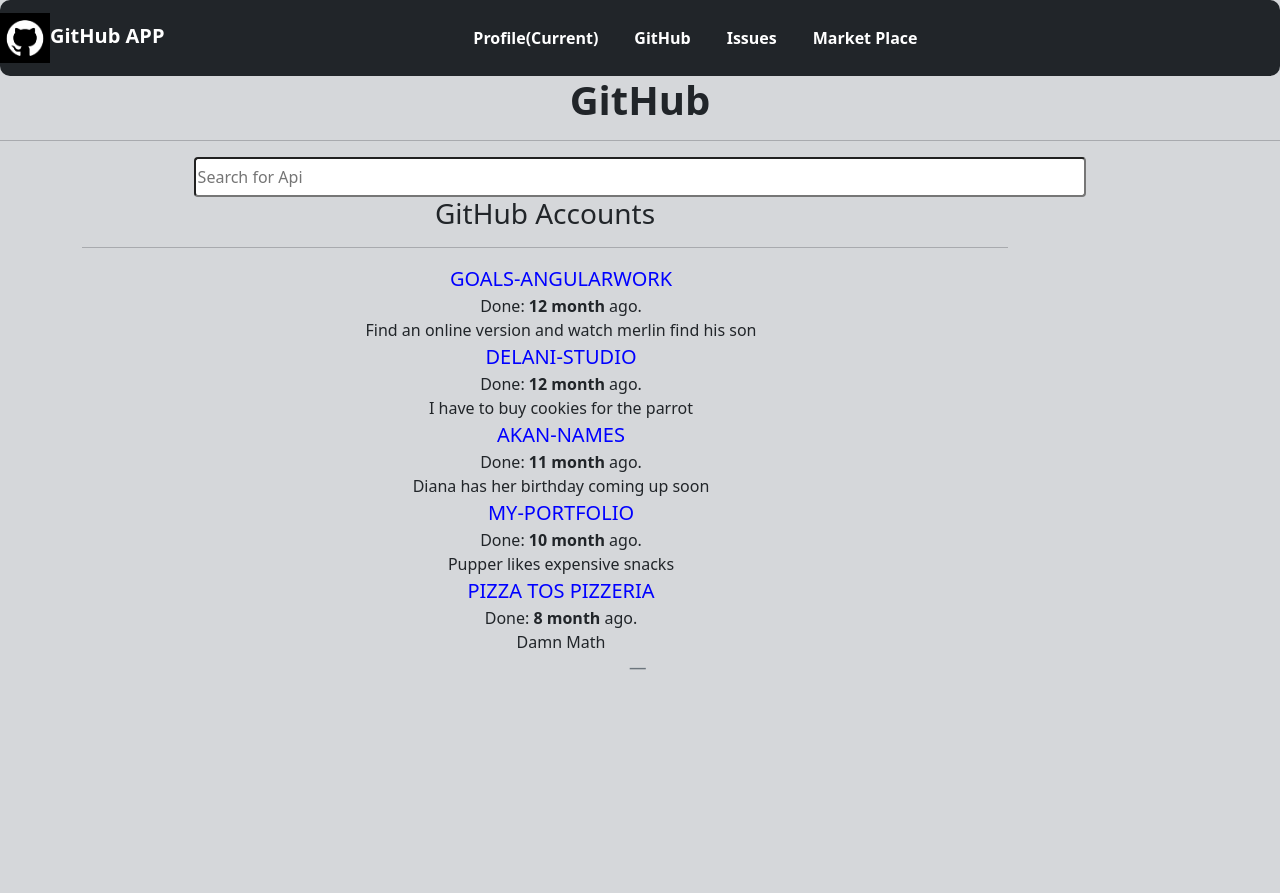
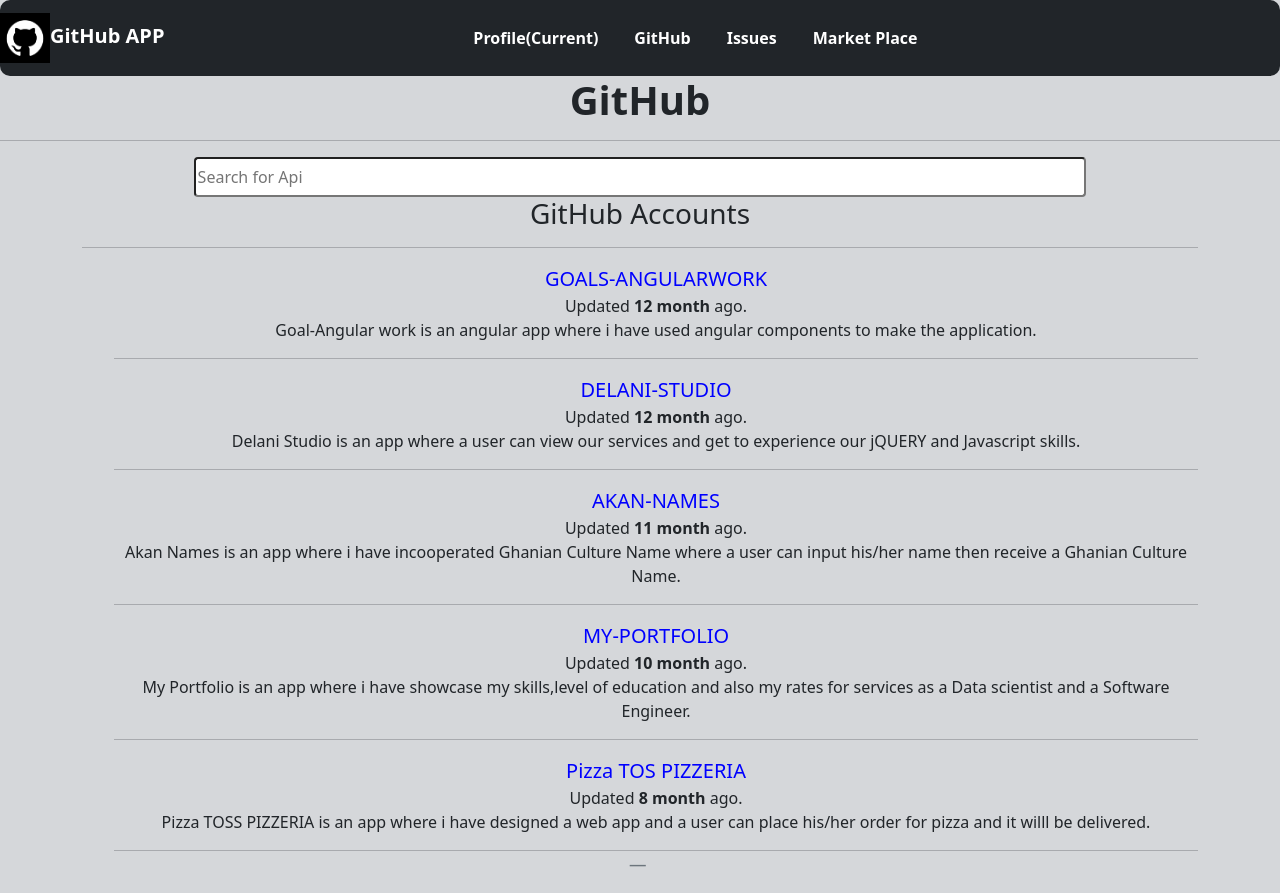
Before and after one commit to SayiaFelix/GitHub-API, an Angular app in the folder GitHub-API/: page /github in a window 1280 px wide. Before the commit the page ends 800 px from the top, so only its background shows below. Built offline with nearby package versions, Linux system fonts and the light colour scheme.

Commit message:
Styling my github component

```diff
--- a/GitHub-API/src/app/github/github.component.html
+++ b/GitHub-API/src/app/github/github.component.html
@@ -8,18 +8,18 @@
 
 <div class="container">
     <div class="row">
-        <div class="col-10">
+        <div class="col-12">
             <h3 class="text-center">GitHub Accounts </h3>
             <hr>
             <ul>
-                <div class="text-center" *ngFor='let git of github;let i = index'>
+                <div class="text-center" *ngFor='let git of github'>
                     <span id="name" appHighlight>{{git.login}}</span> <br>
-                    <span> Done: <strong>{{git.date|dateCount}}</strong> ago.</span> <br>
+                    <span> Updated <strong>{{git.date|dateCount}}</strong> ago.</span> <br>
                     <span id="description">{{git.url}}</span>
-
+                    <hr>
                 </div>
             </ul>
-            <p *ngIf='github.length > 5'>You have too many Repositories</p>
+            <p *ngIf=' github.length> 5'>You have too many Repositories</p>
         </div>
     </div>
 </div>
--- a/GitHub-API/src/app/github/github.component.ts
+++ b/GitHub-API/src/app/github/github.component.ts
@@ -16,11 +16,11 @@
   // repositories:Repositories[]| undefined;
 
   github:Repositories [] = [
-    new Repositories(1, 'GOALS-ANGULARWORK', 'Find an online version and watch merlin find his son',new Date(2021,3,14)),
-    new Repositories(2,'DELANI-STUDIO','I have to buy cookies for the parrot',new Date(2021,3,14)),
-    new Repositories(3,'AKAN-NAMES','Diana has her birthday coming up soon',new Date(2021,4,14)),
-    new Repositories(4,'MY-PORTFOLIO','Pupper likes expensive snacks',new Date(2021,5,14)),
-    new Repositories(5,'PIZZA TOS PIZZERIA','Damn Math',new Date(2021,7,14)),
+    new Repositories(1, 'GOALS-ANGULARWORK', 'Goal-Angular work is an angular app where i have used angular components to make the application.',new Date(2021,3,14)),
+    new Repositories(2,'DELANI-STUDIO','Delani Studio is an app where a user can view our services and get to experience our jQUERY and Javascript skills.',new Date(2021,3,14)),
+    new Repositories(3,'AKAN-NAMES','Akan Names is an app where i have incooperated Ghanian Culture Name where a user can input his/her name then receive a Ghanian Culture Name.',new Date(2021,4,14)),
+    new Repositories(4,'MY-PORTFOLIO','My Portfolio is an app where i have showcase my skills,level of education and also my rates for services as a Data scientist and a Software Engineer.',new Date(2021,5,14)),
+    new Repositories(5,'Pizza TOS PIZZERIA','Pizza TOSS PIZZERIA is an app where i have designed a web app and a user can place his/her order for pizza and it willl be delivered.',new Date(2021,7,14)),
   ];
 
  profileInfo: User | undefined;
--- a/GitHub-API/src/app/repo/repo.component.html
+++ b/GitHub-API/src/app/repo/repo.component.html
@@ -3,7 +3,7 @@
     <div class="row">
         <div class="col-6">
             <div class="content">
-                <h3>ABAH</h3>
+                <h3 appHighlight>ABAH</h3>
             </div>
             <div class="bottom">
                 <h5>HTML CSS JavaScript</h5>
@@ -12,7 +12,7 @@
 
         <div class="col-6">
             <div class="content">
-                <h3>Pizza TOSS PIZZERIA</h3>
+                <h3 appHighlight>Pizza TOSS PIZZERIA</h3>
             </div>
             <div class="bottom">
                 <h5>HTML CSS JavaScript</h5>
@@ -23,7 +23,7 @@
     <div class="row">
         <div class="col-6">
             <div class="content">
-                <h3>Delani Studio</h3>
+                <h3 appHighlight>Delani Studio</h3>
             </div>
             <div class="bottom">
                 <h5>HTML CSS JavaScript</h5>
@@ -31,7 +31,7 @@
         </div>
         <div class="col-6">
             <div class="content">
-                <h3>AKAN NAME</h3>
+                <h3 appHighlight>AKAN NAME</h3>
             </div>
             <div class="bottom">
                 <h5>HTML CSS JavaScript</h5>
@@ -42,7 +42,7 @@
     <div class="row">
         <div class="col-6">
             <div class="content">
-                <h3>Giphy API</h3>
+                <h3 appHighlight>Giphy API</h3>
             </div>
 
             <div class="bottom">
@@ -51,7 +51,7 @@
         </div>
         <div class="col-6">
             <div class="content">
-                <h3>GitHub API</h3>
+                <h3 appHighlight>GitHub API</h3>
             </div>
             <div class="bottom">
                 <h5>Transcript JavaScript CSS HTML</h5>
```
